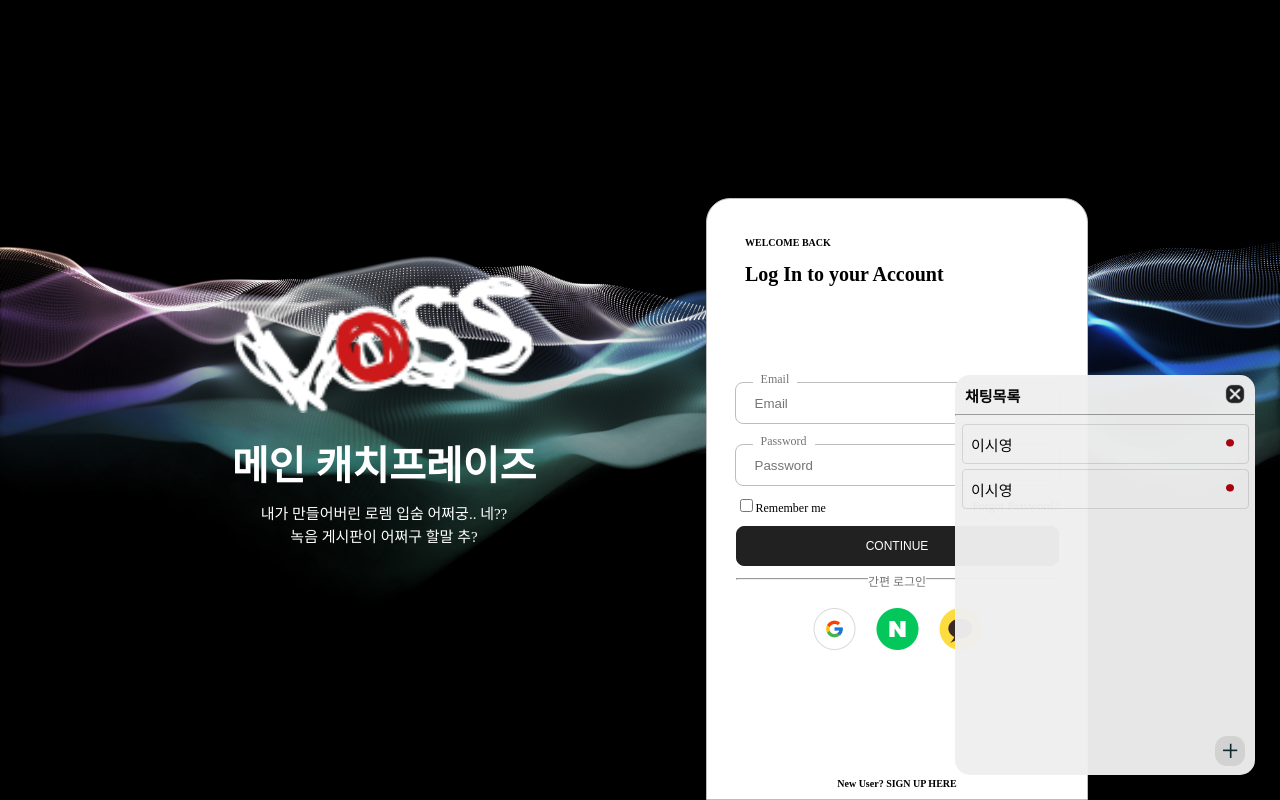
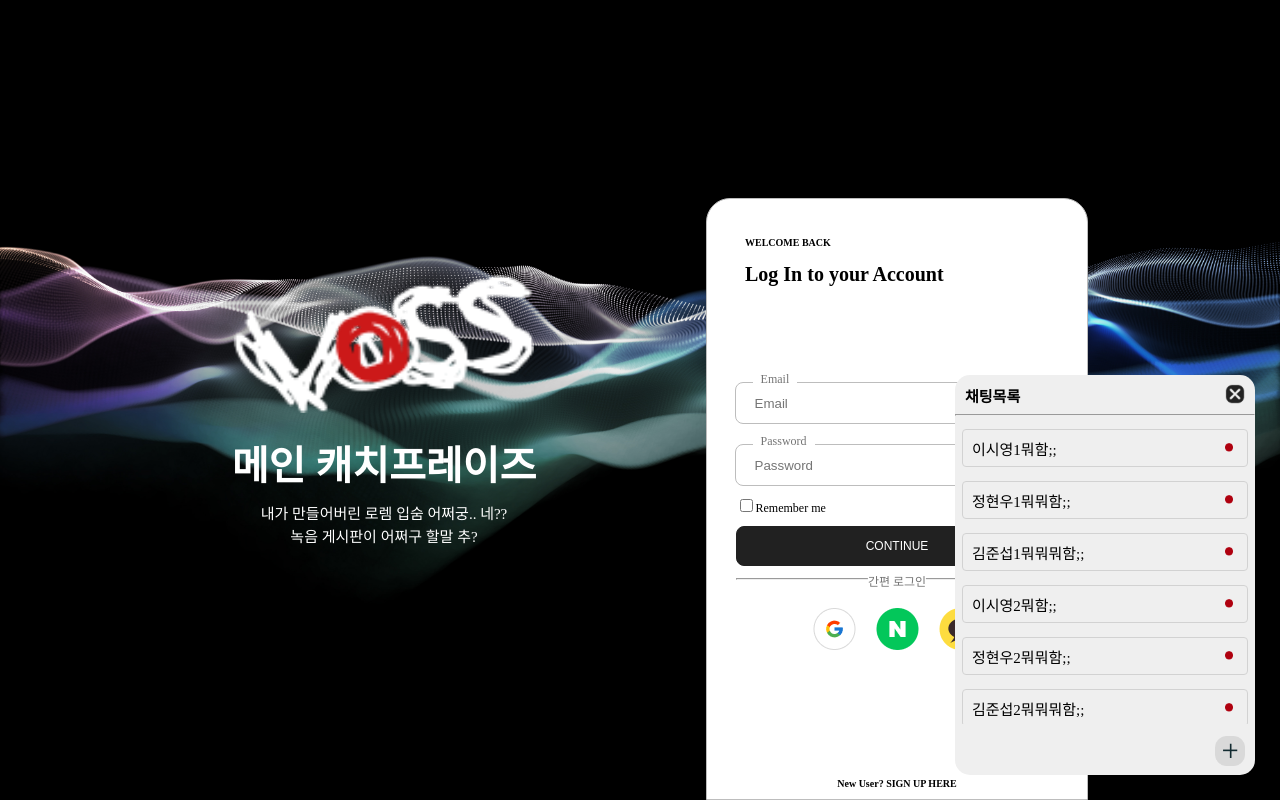
Before and after one commit to swy0123/VOSS, a React (Vite) app in the folder frontend/: page / in a window 1280 px wide. Both pictures are taken after a click on the picture 1220 px from the left and 736 px from the top of the page. Built offline with nearby package versions, Linux system fonts and the light colour scheme.

Commit message:
feat: 메신저 수정 S09P12B106-120

```diff
--- a/frontend/src/components/Message/MessageCard.tsx
+++ b/frontend/src/components/Message/MessageCard.tsx
@@ -1,11 +1,12 @@
 import { styled } from "styled-components";
-import RedDot from "../../assets/Messenger/RedDot.png"
+import RedDot from "../../assets/Messenger/RedDot.png";
 
 const MessageCardDiv = styled.div`
   width: 95%;
+  height: 36px;
   border: 1px;
   border-radius: 4px;
-    border-color: #D2D2D2;
+  border-color: #d2d2d2;
   border-style: solid;
   margin: 5px auto;
 `;
@@ -21,18 +22,22 @@ const MessageChecked = styled.img`
   width: 8px;
 `;
 
-const MessageCard = () => {
+interface CardProp {
+    // key: string;
+    room:{name: string;
+        msg: string;
+        roomNum: number;};
+}
+
+const MessageCard = (props:CardProp) => {
   return (
     <MessageCardDiv>
       <MessageTitle>
-                이시영
-                { }
-                {true ? <MessageChecked src={RedDot}/> : <></>}
+        {props.room.name}
+        {props.room.msg}
+        {true ? <MessageChecked src={RedDot} /> : <></>}
       </MessageTitle>
-
-
-
     </MessageCardDiv>
   );
-}
+};
 export default MessageCard;
--- a/frontend/src/components/Message/MessageList.tsx
+++ /dev/null
@@ -1,93 +0,0 @@
-import { styled } from "styled-components";
-import ExitBox from "../../assets/Messenger/ExitBox.png"
-import AddMessage from "../../assets/Messenger/AddMessage.png"
-import MessageCard from "./MessageCard";
-import { useCallback, useState } from "react";
-import MessageModal from "./MessageModal";
-
-const MessegeListDiv = styled.div`
-    width: 300px;
-    height: 400px;
-    border-color: D2D2D2;
-    border-radius: 15px;
-    border-style: solid;
-    border: 1px;
-    background-color: #EFEFEF;
-    position: fixed;
-    right: 25px;
-    bottom: 25px;
-    opacity: 97%;
-`;
-
-const MessegeTitle = styled.div`
-    font-size: 15px;
-    font-weight: bolder;
-    margin-top: 10px;
-    margin-left: 10px;
-`;
-
-const ExitImg = styled.img`
-    position: absolute;
-    right: 10px;
-    top: 9px;
-    width: 20px;
-    height: 20px;
-`;
-
-const MessegeBodyDiv = styled.div`
-    margin: 0 auto;
-`;
-
-const MessegeList = styled.div`
-`;
-
-const MessageAdd = styled.img`
-    position: absolute;
-    right: 10px;
-    bottom: 9px;
-    width: 30px;
-    height: 30px;
-`;
-
-type Props = {
-    handleMessageField: () => void;
-}
-
-const MessageList: React.FC<Props> = ({ handleMessageField }) => {
-
-    const [isOpenModal, setOpenModal] = useState<boolean>(false);
-
-    const onClickToggleModal = useCallback(() => {
-        setOpenModal(!isOpenModal);
-    }, [isOpenModal]);
-
-    return (
-        <MessegeListDiv>
-            <div>
-                <MessegeTitle>채팅목록</MessegeTitle>
-                <ExitImg src={ExitBox} onClick={handleMessageField} />
-                <hr />
-            </div>
-
-            <MessegeBodyDiv>
-                <MessegeList>
-                    <div ><MessageCard></MessageCard></div>
-                    <MessageCard></MessageCard>
-                </MessegeList>
-
-            </MessegeBodyDiv>
-
-            <MessageAdd src={AddMessage} onClick={onClickToggleModal}/>
-
-            {isOpenModal && (
-                <MessageModal onClickToggleModal={onClickToggleModal}>
-                    방 추가하기
-                </MessageModal>
-            )}
-        </MessegeListDiv>
-
-    )
-
-}
-
-export default MessageList;
--- /dev/null
+++ b/frontend/src/components/Message/MessagePage.tsx
@@ -0,0 +1,140 @@
+import { styled } from "styled-components";
+import ExitBox from "../../assets/Messenger/ExitBox.png";
+import AddMessage from "../../assets/Messenger/AddMessage.png";
+import MessageCard from "./MessageCard";
+import { useCallback, useEffect, useState } from "react";
+import MessageModal from "./MessageModal";
+import MessageRoom from "./MessageRoom";
+
+const MessegePageDiv = styled.div`
+  width: 300px;
+  height: 400px;
+  border-color: D2D2D2;
+  border-radius: 15px;
+  border-style: solid;
+  border: 1px;
+  background-color: #efefef;
+  position: fixed;
+  right: 25px;
+  bottom: 25px;
+`;
+
+const MessegeTitle = styled.div`
+  font-size: 15px;
+  font-weight: bolder;
+  margin-top: 10px;
+  margin-left: 10px;
+`;
+
+const ExitImg = styled.img`
+  position: absolute;
+  right: 10px;
+  top: 9px;
+  width: 20px;
+  height: 20px;
+`;
+
+const MessegeBodyDiv = styled.div`
+  margin: 0 auto;
+`;
+
+const MessegeList = styled.div`
+  height: 300px;
+  position: relative;
+  margin: 1px;
+  display: grid;
+  grid-template-columns: repeat(auto-fill, 100%);
+  grid-gap: 4px;
+  overflow-y: auto;
+  -ms-overflow-style: none;
+  &::-webkit-scrollbar {
+    display: none;
+  }
+`;
+
+const MessageAdd = styled.img`
+  position: absolute;
+  right: 10px;
+  bottom: 9px;
+  width: 30px;
+  height: 30px;
+`;
+
+const Temp = [
+  { name: "이시영1", msg: "뭐함;;", roomNum: 1 },
+  { name: "정현우1", msg: "뭐뭐함;;", roomNum: 2 },
+  { name: "김준섭1", msg: "뭐뭐뭐함;;", roomNum: 3 },
+  { name: "이시영2", msg: "뭐함;;", roomNum: 4 },
+  { name: "정현우2", msg: "뭐뭐함;;", roomNum: 5 },
+  { name: "김준섭2", msg: "뭐뭐뭐함;;", roomNum: 6 },
+  { name: "이시영3", msg: "뭐함;;", roomNum: 7 },
+  { name: "정현우3", msg: "뭐뭐함;;", roomNum: 8 },
+  { name: "김준섭3", msg: "뭐뭐뭐함;;", roomNum: 9 },
+  { name: "이시영4", msg: "뭐함;;", roomNum: 10 },
+  { name: "정현우4", msg: "뭐뭐함;;", roomNum: 11 },
+  { name: "김준섭4", msg: "뭐뭐뭐함;;", roomNum: 12 },
+];
+
+type Props = {
+  handleMessageField: () => void;
+};
+
+const MessagePage: React.FC<Props> = ({ handleMessageField }) => {
+  const [isOpenModal, setOpenModal] = useState<boolean>(false);
+  const [result, setResult] = useState(Temp);
+  const [isOpenRoom, setOpenRoom] = useState(false);
+  const [openRoomNum, setOpenRoomNum] = useState(0);
+
+  const onClickToggleModal = useCallback(() => {
+    setOpenModal(!isOpenModal);
+  }, [isOpenModal]);
+
+  const onClickSetRoom = () => {
+    console.log(openRoomNum);
+    setOpenRoom(!isOpenRoom);
+    console.log(openRoomNum);
+  };
+
+  const onClickSetRoomNum = (num: number) => {
+    setOpenRoomNum(num);
+    onClickSetRoom();
+  };
+
+  // setResult(Temp); //채팅방 목록 넣기
+
+  return (
+    <div>
+      <MessegePageDiv>
+        <div>
+          <MessegeTitle>채팅목록</MessegeTitle>
+          <ExitImg src={ExitBox} onClick={handleMessageField} />
+          <hr />
+        </div>
+
+        <MessegeBodyDiv>
+          <MessegeList>
+            {/* 모든 채팅방 목록 가져오기 때문에 테이블 가져올 때 목록이랑 내용 분리해서 구현해야될 듯 */}
+            {result.map((room) => (
+              <div key={room.name} onClick={() => onClickSetRoomNum(room.roomNum)}>
+                <MessageCard room={room} />
+              </div>
+            ))}
+          </MessegeList>
+        </MessegeBodyDiv>
+
+        <MessageAdd src={AddMessage} onClick={onClickToggleModal} />
+
+        {isOpenModal && (
+          <MessageModal onClickToggleModal={onClickToggleModal}>방 추가하기</MessageModal>
+        )}
+      </MessegePageDiv>
+      { isOpenRoom? (
+        <MessageRoom onClickSetRoom={onClickSetRoom} openRoomNum={openRoomNum}></MessageRoom>
+      ) : (
+        <></>
+      )}
+    </div>
+  );
+};
+
+export default MessagePage;
--- a/frontend/src/components/Message/MessageRoom.tsx
+++ b/frontend/src/components/Message/MessageRoom.tsx
@@ -36,16 +36,17 @@ const MessegeBodyDiv = styled.div`
 
 
 type Props = {
-    handleMessageField: () => void;
+    openRoomNum:number;
+    onClickSetRoom: () => void;
 }
 
-const MessageRoom: React.FC<Props> = ({ handleMessageField }) => {
+const MessageRoom: React.FC<Props> = ({onClickSetRoom}, {openRoomNum}) => {
 
     return (
         <MessegeListDiv>
             <div>
-                <MessegeTitle>채팅목록</MessegeTitle>
-                <ExitImg src={ExitBox} onClick={handleMessageField} />
+                <MessegeTitle>d{openRoomNum}</MessegeTitle>
+                <ExitImg src={ExitBox} onClick={onClickSetRoom} />
                 <hr />
             </div>
 
--- a/frontend/src/components/Message/Messenger.tsx
+++ b/frontend/src/components/Message/Messenger.tsx
@@ -1,6 +1,6 @@
 import { styled } from "styled-components";
 import MessengerIcon from "../../assets/Messenger/messengerIcon.png"
-import MessageList from "./MessageList";
+import MessagePage from "./MessagePage";
 import { useState } from "react";
 
 const MessegeDiv = styled.div`
@@ -24,7 +24,7 @@ const Messenger = () =>{
 
     return(
         <MessegeDiv>
-            {showMessage ? <MessageList handleMessageField={handleMessageField}></MessageList>
+            {showMessage ? <MessagePage handleMessageField={handleMessageField}></MessagePage>
             : <MessageIcon src={MessengerIcon}  onClick={handleMessageField}/>}
         </MessegeDiv>
 
```
Lines whose indentation alone changed are shown as unchanged.
